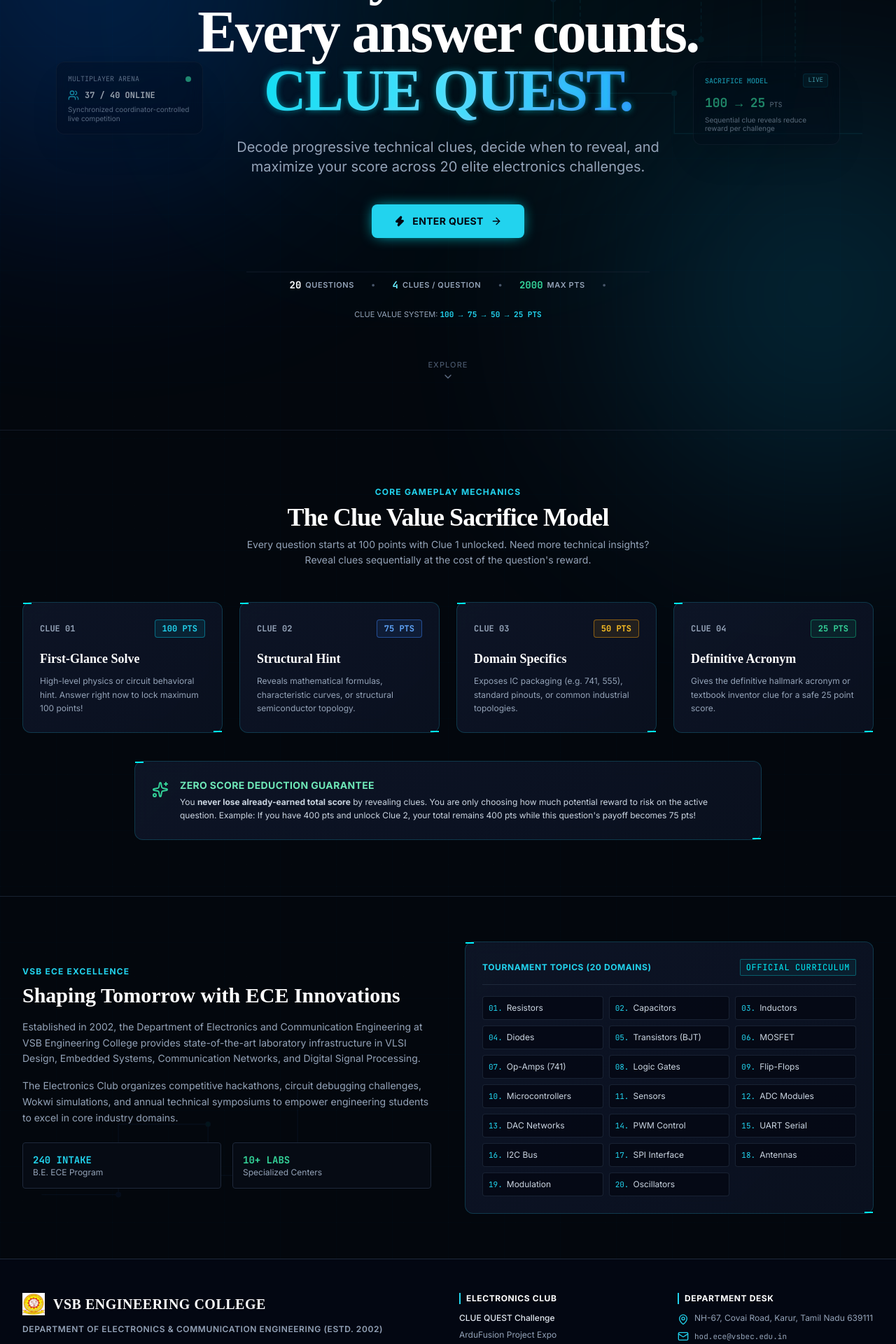
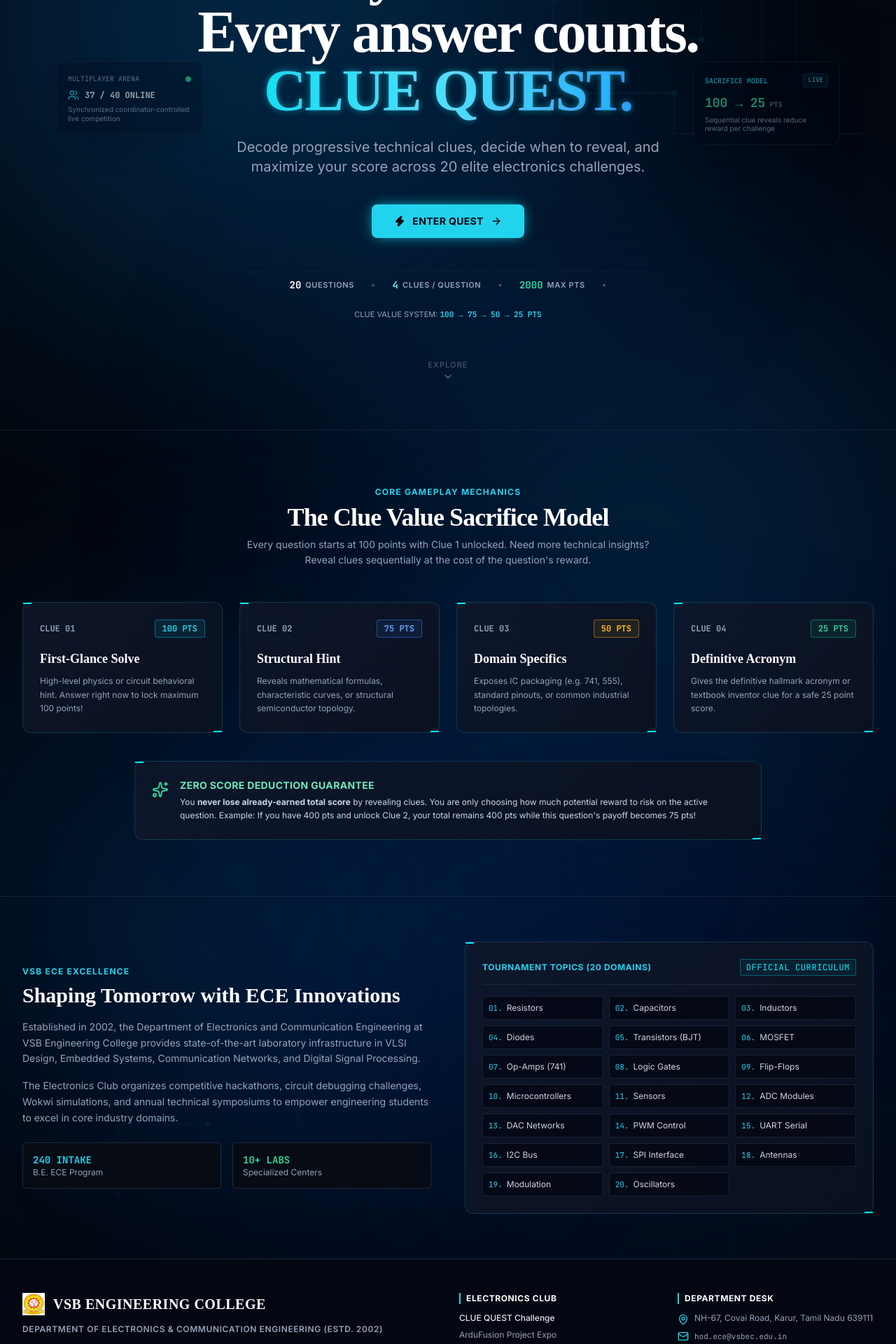
Before and after one commit to anguabishek17/ClueQuest, a React (Vite) app: page / in a window 1280 px wide. Shown: the part 280-2200 px from the top of the page at 70% size. Built offline with nearby package versions, Linux system fonts and the light colour scheme; no server answers.

Commit message:
feat: add premium atmospheric blue fog effect with damped scroll parallax

```diff
--- /dev/null
+++ b/src/components/ui/BlueFogBackground.tsx
@@ -0,0 +1,138 @@
+import React, { useEffect, useRef } from 'react';
+
+/**
+ * BlueFogBackground - Premium 4-layer animated atmospheric blue/cyan fog
+ * with smooth damped scroll-reactive parallax and continuous organic drift.
+ */
+export const BlueFogBackground: React.FC = () => {
+  const fogRef1 = useRef<HTMLDivElement>(null);
+  const fogRef2 = useRef<HTMLDivElement>(null);
+  const fogRef3 = useRef<HTMLDivElement>(null);
+  const fogRef4 = useRef<HTMLDivElement>(null);
+
+  useEffect(() => {
+    // Respect prefers-reduced-motion
+    const mediaQuery = window.matchMedia('(prefers-reduced-motion: reduce)');
+    if (mediaQuery.matches) {
+      return;
+    }
+
+    let targetScrollY = window.scrollY;
+    let currentScrollY = window.scrollY;
+    let animationFrameId: number;
+
+    const onScroll = () => {
+      targetScrollY = window.scrollY;
+    };
+
+    window.addEventListener('scroll', onScroll, { passive: true });
+
+    // Smooth lerp / damping render loop (60 FPS target)
+    const renderLoop = () => {
+      // Smooth interpolation: current + (target - current) * damping
+      currentScrollY += (targetScrollY - currentScrollY) * 0.08;
+
+      if (fogRef1.current) {
+        // Layer 1: Electric Blue / Cyan primary mist (drifts upward gently)
+        const y1 = currentScrollY * 0.12;
+        fogRef1.current.style.transform = `translate3d(0, ${-y1}px, 0)`;
+      }
+
+      if (fogRef2.current) {
+        // Layer 2: Deep blue atmosphere (slower upward drift + horizontal drift)
+        const y2 = currentScrollY * 0.07;
+        const x2 = currentScrollY * 0.03;
+        fogRef2.current.style.transform = `translate3d(${x2}px, ${-y2}px, 0)`;
+      }
+
+      if (fogRef3.current) {
+        // Layer 3: Cyan luminous accent (gentle reverse counter-drift for depth)
+        const y3 = currentScrollY * 0.16;
+        const x3 = currentScrollY * -0.04;
+        fogRef3.current.style.transform = `translate3d(${x3}px, ${y3 * 0.3}px, 0)`;
+      }
+
+      if (fogRef4.current) {
+        // Layer 4: Deep ambient floor mist
+        const y4 = currentScrollY * 0.05;
+        fogRef4.current.style.transform = `translate3d(0, ${-y4}px, 0)`;
+      }
+
+      animationFrameId = requestAnimationFrame(renderLoop);
+    };
+
+    animationFrameId = requestAnimationFrame(renderLoop);
+
+    return () => {
+      window.removeEventListener('scroll', onScroll);
+      cancelAnimationFrame(animationFrameId);
+    };
+  }, []);
+
+  return (
+    <div
+      aria-hidden="true"
+      className="pointer-events-none absolute inset-0 z-0 overflow-hidden select-none"
+    >
+      {/* ============================================================ */}
+      {/* LAYER 1: Large primary electric-cyan/blue mist (Upper Hero & Nav) */}
+      {/* ============================================================ */}
+      <div
+        ref={fogRef1}
+        className="absolute -top-[12%] -left-[10%] w-[850px] h-[850px] sm:w-[1100px] sm:h-[1000px] rounded-full blur-[110px] sm:blur-[150px] opacity-[0.22] will-change-transform animate-fog-drift-slow"
+        style={{
+          background:
+            'radial-gradient(ellipse at 45% 45%, #00BFFF 0%, #0078FF 40%, rgba(0, 191, 255, 0.15) 65%, transparent 80%)',
+        }}
+      />
+
+      {/* ============================================================ */}
+      {/* LAYER 2: Right side atmospheric blue mist (Gameplay & Mechanics) */}
+      {/* ============================================================ */}
+      <div
+        ref={fogRef2}
+        className="absolute top-[20%] -right-[15%] w-[750px] h-[800px] sm:w-[1050px] sm:h-[1100px] rounded-full blur-[120px] sm:blur-[160px] opacity-[0.18] will-change-transform animate-fog-drift-reverse"
+        style={{
+          background:
+            'radial-gradient(ellipse at 50% 50%, #00E5FF 0%, #0055FF 45%, rgba(6, 182, 212, 0.12) 70%, transparent 85%)',
+        }}
+      />
+
+      {/* ============================================================ */}
+      {/* LAYER 3: Center-left luminous cyan haze (How-it-Works & Curriculum) */}
+      {/* ============================================================ */}
+      <div
+        ref={fogRef3}
+        className="absolute top-[52%] -left-[12%] w-[800px] h-[750px] sm:w-[1000px] sm:h-[950px] rounded-full blur-[100px] sm:blur-[140px] opacity-[0.15] will-change-transform animate-fog-drift-medium"
+        style={{
+          background:
+            'radial-gradient(ellipse at 50% 50%, #00BFFF 0%, #0066FF 40%, rgba(0, 140, 255, 0.1) 68%, transparent 80%)',
+        }}
+      />
+
+      {/* ============================================================ */}
+      {/* LAYER 4: Bottom deep institutional blue ambient mist (Footer Zone) */}
+      {/* ============================================================ */}
+      <div
+        ref={fogRef4}
+        className="absolute bottom-[-5%] left-[20%] w-[900px] h-[650px] sm:w-[1200px] sm:h-[800px] rounded-full blur-[130px] sm:blur-[170px] opacity-[0.14] will-change-transform animate-fog-drift-slow"
+        style={{
+          background:
+            'radial-gradient(ellipse at 50% 50%, #008CFF 0%, #0033CC 50%, transparent 75%)',
+        }}
+      />
+
+      {/* Subtle background technical grid texture */}
+      <div
+        className="absolute inset-0 opacity-[0.035]"
+        style={{
+          backgroundImage: `
+            linear-gradient(rgba(0, 191, 255, 0.4) 1px, transparent 1px),
+            linear-gradient(90deg, rgba(0, 191, 255, 0.4) 1px, transparent 1px)
+          `,
+          backgroundSize: '80px 80px',
+        }}
+      />
+    </div>
+  );
+};
--- a/src/index.css
+++ b/src/index.css
@@ -147,3 +147,66 @@ body {
 .signal-pulse {
   animation: signalPulse 2s infinite ease-in-out;
 }
+
+/* Atmospheric Blue Fog Drift Keyframes */
+@keyframes fogDriftSlow {
+  0% {
+    transform: translate(0, 0) scale(1);
+  }
+  33% {
+    transform: translate(45px, -30px) scale(1.06);
+  }
+  66% {
+    transform: translate(-35px, 20px) scale(0.96);
+  }
+  100% {
+    transform: translate(0, 0) scale(1);
+  }
+}
+
+@keyframes fogDriftMedium {
+  0% {
+    transform: translate(0, 0) scale(1);
+  }
+  50% {
+    transform: translate(-40px, -45px) scale(1.08);
+  }
+  100% {
+    transform: translate(0, 0) scale(1);
+  }
+}
+
+@keyframes fogDriftReverse {
+  0% {
+    transform: translate(0, 0) scale(1);
+  }
+  40% {
+    transform: translate(-50px, 35px) scale(1.04);
+  }
+  80% {
+    transform: translate(30px, -25px) scale(0.98);
+  }
+  100% {
+    transform: translate(0, 0) scale(1);
+  }
+}
+
+.animate-fog-drift-slow {
+  animation: fogDriftSlow 32s ease-in-out infinite alternate;
+}
+
+.animate-fog-drift-medium {
+  animation: fogDriftMedium 24s ease-in-out infinite alternate;
+}
+
+.animate-fog-drift-reverse {
+  animation: fogDriftReverse 28s ease-in-out infinite alternate;
+}
+
+@media (prefers-reduced-motion: reduce) {
+  .animate-fog-drift-slow,
+  .animate-fog-drift-medium,
+  .animate-fog-drift-reverse {
+    animation: none !important;
+  }
+}
--- a/src/pages/LandingPage.tsx
+++ b/src/pages/LandingPage.tsx
@@ -1,6 +1,7 @@
 import React from 'react';
 import { Cpu, ArrowRight, Zap, Sparkles, Activity, Layers, Users, ChevronDown, Award, Radio } from 'lucide-react';
 import { ECEChipMotif } from '../components/layout/ECEChipMotif.js';
+import { BlueFogBackground } from '../components/ui/BlueFogBackground.js';
 import { useAuth } from '../context/AuthContext.js';
 
 interface LandingPageProps {
@@ -12,35 +13,8 @@ export const LandingPage: React.FC<LandingPageProps> = ({ onNavigate }) => {
 
   return (
     <div className="relative min-h-screen bg-[#03070D] text-slate-100 overflow-hidden selection:bg-cyan-500 selection:text-navy-950">
-      {/* ATMOSPHERIC AMBIENT GLOW SYSTEM */}
-      <div className="pointer-events-none absolute inset-0 z-0 overflow-hidden">
-        {/* Left deep blue glow */}
-        <div
-          className="absolute -top-[10%] -left-[15%] w-[650px] h-[650px] rounded-full blur-[140px] opacity-25"
-          style={{ background: 'radial-gradient(circle, #00BFFF 0%, #0044FF 60%, transparent 80%)' }}
-        />
-        {/* Right electric cyan glow */}
-        <div
-          className="absolute top-[15%] -right-[15%] w-[600px] h-[600px] rounded-full blur-[140px] opacity-20"
-          style={{ background: 'radial-gradient(circle, #00F2FE 0%, #0680CD 60%, transparent 80%)' }}
-        />
-        {/* Center subtle top ambient glow */}
-        <div
-          className="absolute top-0 left-1/2 -translate-x-1/2 w-[900px] h-[350px] rounded-full blur-[160px] opacity-15"
-          style={{ background: 'radial-gradient(circle, #00F2FE 0%, transparent 70%)' }}
-        />
-        {/* Very faint technical grid */}
-        <div
-          className="absolute inset-0 opacity-[0.035]"
-          style={{
-            backgroundImage: `
-              linear-gradient(rgba(0, 191, 255, 0.4) 1px, transparent 1px),
-              linear-gradient(90deg, rgba(0, 191, 255, 0.4) 1px, transparent 1px)
-            `,
-            backgroundSize: '80px 80px',
-          }}
-        />
-      </div>
+      {/* ANIMATED ATMOSPHERIC BLUE FOG BACKGROUND WITH SCROLL PARALLAX */}
+      <BlueFogBackground />
 
       <ECEChipMotif className="opacity-40" />
 
```
